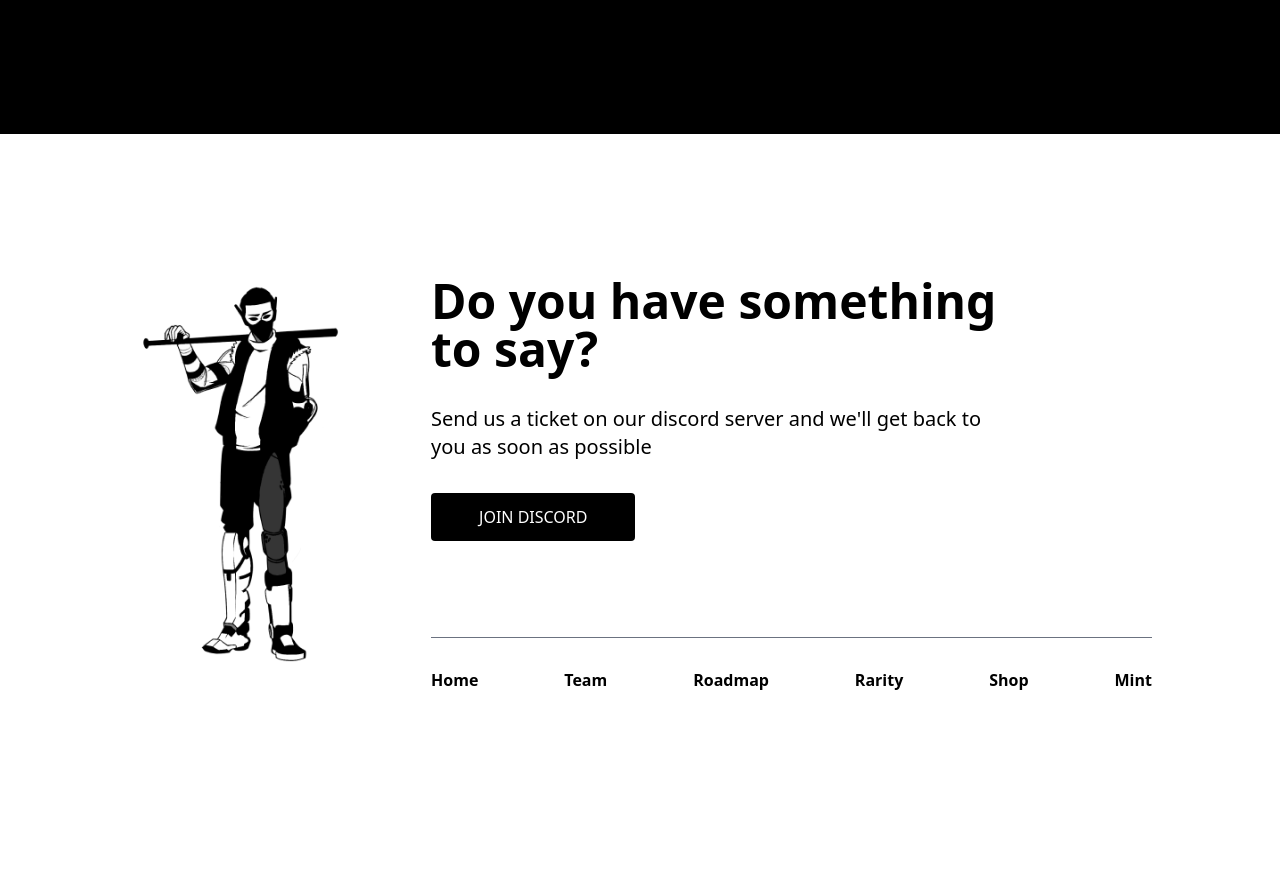
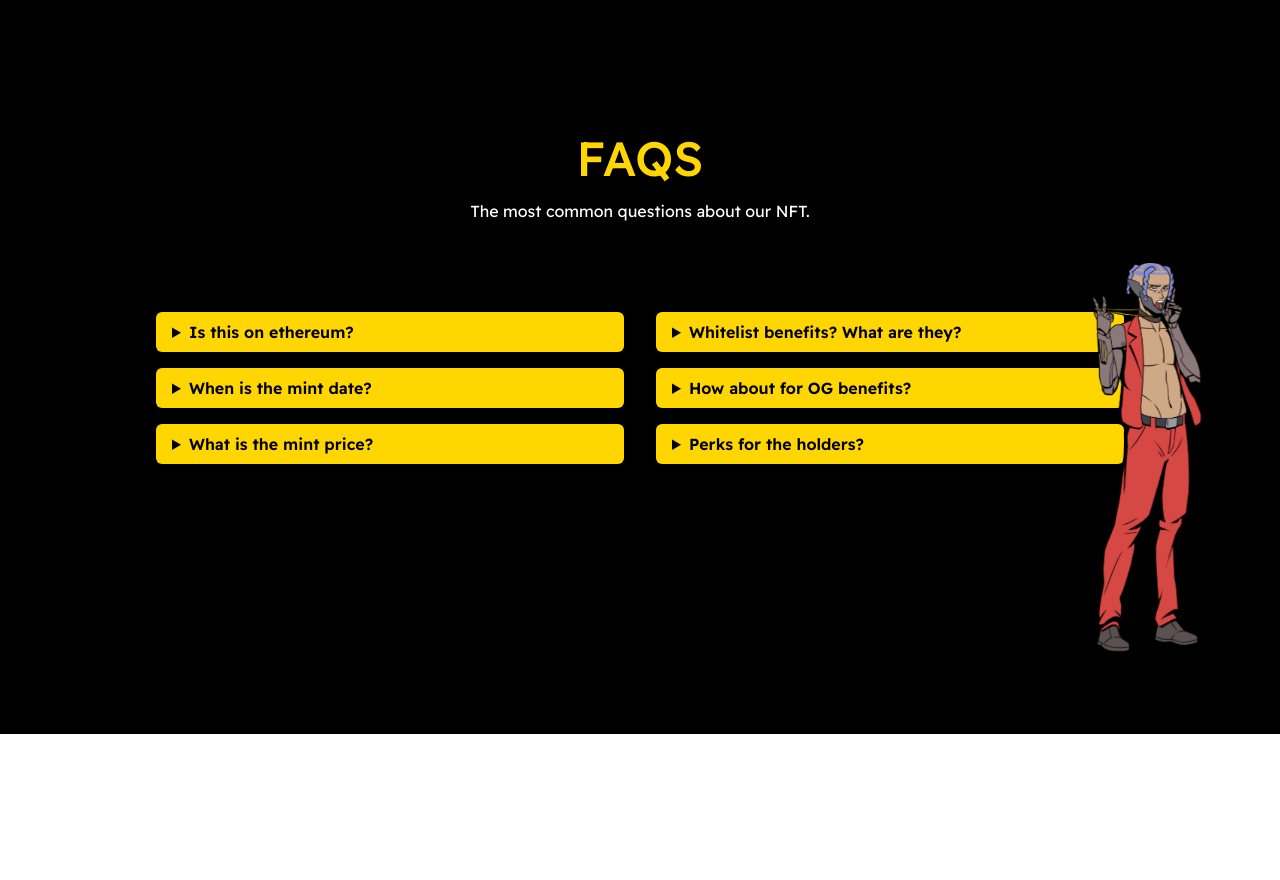
Before and after one commit to izner32/cyber-outlaws-frontend, a Next.js app: page / in a window 1280 px wide. Shown: the part 2280-3160 px from the top of the page. Before the commit the page ends 3114 px from the top, so only its background shows below. Built offline with nearby package versions, Linux system fonts and the light colour scheme; a web font is replaced by a local one.

Commit message:
feat: added faqs

```diff
--- /dev/null
+++ b/src/components/Home/Faqs.tsx
@@ -0,0 +1,101 @@
+import Image from 'next/image';
+import { useRouter } from 'next/router'
+import Fade from 'react-reveal/Fade';
+
+function Faqs():JSX.Element {
+  const router = useRouter();
+
+  return (
+    <>
+      <div className="bg-black">
+      <div className=" mx-auto relative max-w-[1300px] min-h-[600px] font-ReadexPro flex justify-center">
+        <Fade big>
+            <section className="text-black w-[80%] md:w-[90%] mx-auto">
+                <div className="container px-5 pb-24 mx-auto">
+                <div className="text-center mb-20 text-white">
+                    <h1 className="lg:text-3xl text-5xl font-extrabold font-medium text-center title-font text-gold-500 mb-4">
+                    FAQS
+                    </h1>
+                    <p className="text-base leading-relaxed xl:w-2/4 lg:w-3/4 mx-auto">
+                    The most common questions about our NFT.
+                    </p>
+                </div>
+                <div className="flex flex-wrap  lg:mx-auto lg:mb-2 -mx-2 ">
+                    <div className="md:w-full w-1/2 px-4  pt-2">
+                    <details className="mb-4">
+                        <summary className="font-semibold  bg-gold-500 rounded-md py-2 px-4">
+                        Is this on ethereum?
+                        </summary>
+
+                        <div className="text-white mt-4 relative md:w-[80%]">
+                        Cyber outlaws would be available on Polygon - layer 2 scaling solution for the ethereum blockchain
+                        </div>
+                    </details>
+                    <details className="mb-4">
+                        <summary className="font-semibold  bg-gold-500 rounded-md py-2 px-4">
+                        When is the mint date?
+                        </summary>
+
+                        <div className="text-white mt-4 md:w-[80%]">
+                        TBA.
+                        </div>
+                    </details>
+                    <details className="mb-2">
+                        <summary className="font-semibold  bg-gold-500 rounded-md py-2 px-4">
+                        What is the mint price?
+                        </summary>
+
+                        <div className="text-white mt-4 md:w-[80%]">
+                        TBA.
+                        </div>
+                    </details>
+                    </div>
+                    <div className="md:w-full w-1/2  px-4 pt-2">
+                    <details className="mb-4">
+                        <summary className="font-semibold  bg-gold-500 rounded-md py-2 px-4">
+                        Whitelist benefits? What are they?
+                        </summary>
+
+                        <div className="text-white mt-4 md:w-[80%]">
+                        Early Access. Cheaper Mint Price.
+                        </div>
+                    </details>
+                    <details className="mb-4">
+                        <summary className="font-semibold  bg-gold-500 rounded-md py-2 px-4">
+                        How about for OG benefits?
+                        </summary>
+
+                        <div className="text-white mt-4 md:w-[80%]">
+                        See how cheap the mint price for whitelisters is? It's even more cheaper when you're an OG + don't forget the early access perk.
+                        </div>
+                    </details>
+                    <details className="mb-4">
+                        <summary className="font-semibold  bg-gold-500 rounded-md py-2 px-4">
+                        Perks for the holders?
+                        </summary>
+
+                        <div className="text-white mt-4 md:w-[80%]">
+                        Have a look at our <button onClick={() => router.push('/roadmap')} className="text-gold-500">roadmap</button>, it pretty much answers most if not all the questions regarding holder's perks. Not satisfied? Send us a message in <button onClick={() => router.push('https://discord.gg/NUfD4xQHnP')} className="text-gold-500">discord</button>.
+                        </div>
+                    </details>
+                    </div>
+                </div>
+                </div>
+            </section>
+            <div
+                  className="h-[500px] w-48 absolute right-10 sm:right-0 top-20"
+                  style={{
+                    backgroundImage: "url(" + "/standing_char.png" + ")",
+                    backgroundPosition: 'center',
+                    backgroundSize: 'cover',
+                    backgroundRepeat: 'no-repeat'
+                  }}>
+            </div>
+        </Fade>
+      </div>
+      </div>
+    </>
+  )
+}
+
+export default Faqs;
--- a/src/pages/index.tsx
+++ b/src/pages/index.tsx
@@ -7,6 +7,7 @@ import Hero from '../components/Home/Hero';
 import Trivia from '../components/Home/Trivia';
 import Project from '../components/Home/Project';
 import Vision from '../components/Home/Vision';
+import Faqs from '../components/Home/Faqs';
 import Footer1 from '../components/Footer1';
 import Head from 'next/head'
 
@@ -23,6 +24,7 @@ function Home():JSX.Element {
       <Trivia></Trivia>
       <Project></Project>
       <Vision></Vision>
+      <Faqs></Faqs>
       <Footer1></Footer1>
     </>
   )
```
